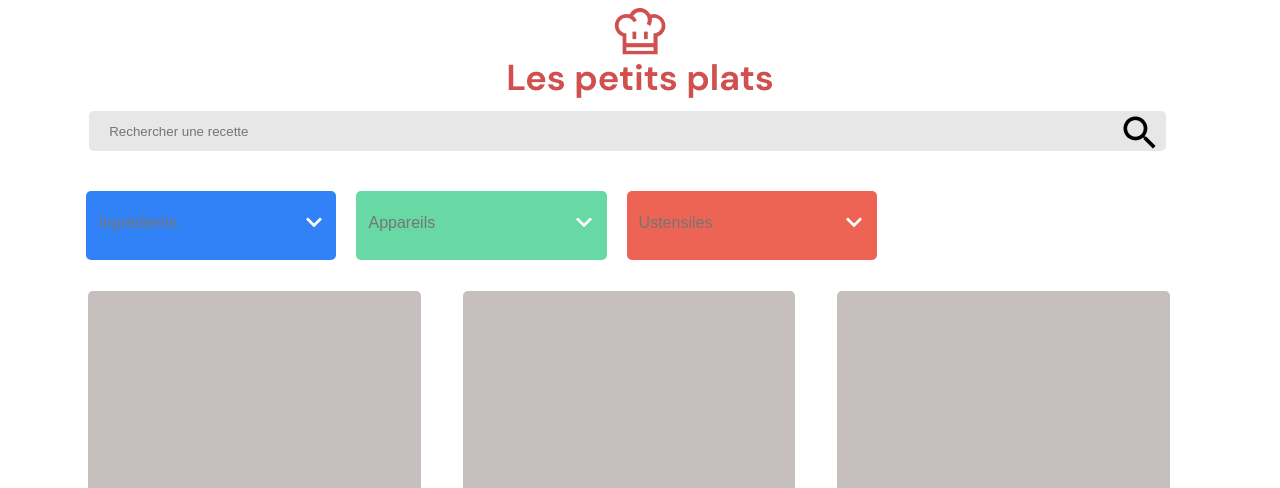
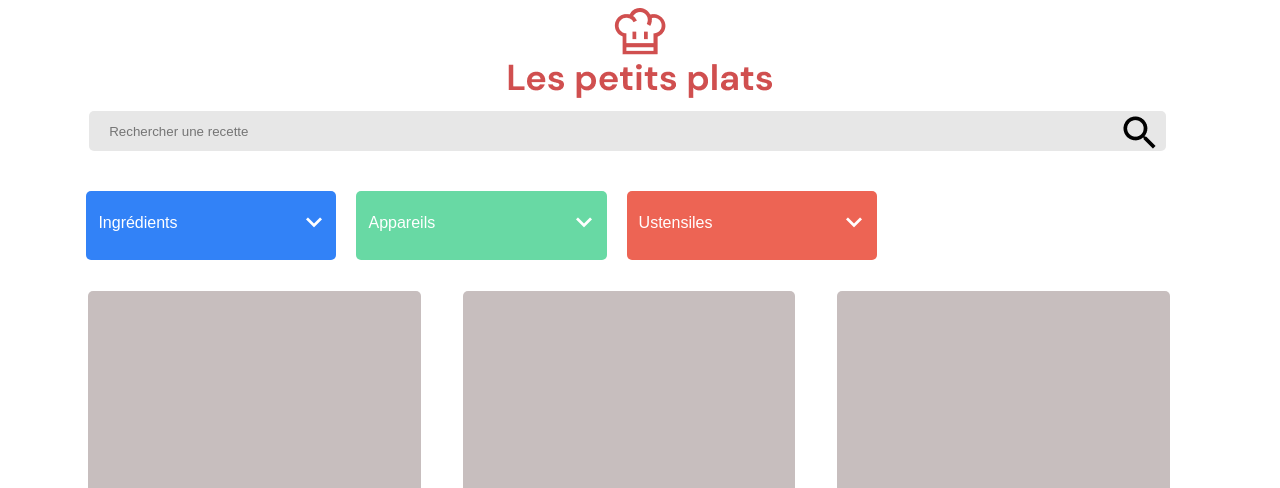
Before and after one commit to Lokikun5/P7_OC_Les_petits_plats, a website with bundled scripts: page index.html in a window 1280 px wide. Shown: the top 488 px of the page. Built offline with nearby package versions, Linux system fonts and the light colour scheme; files whose address does not match are found by name.

Commit message:
add color placeholder

```diff
--- a/css/style.css
+++ b/css/style.css
@@ -259,6 +259,9 @@ input:focus {
   grid-template-columns: 1fr 1fr 1fr;
   gap: 20px;
 }
+.button::placeholder {
+  color: #ffffff;
+}
 @media (max-width: 768px) {
   #result {
     grid-template-columns: 1fr;
```
